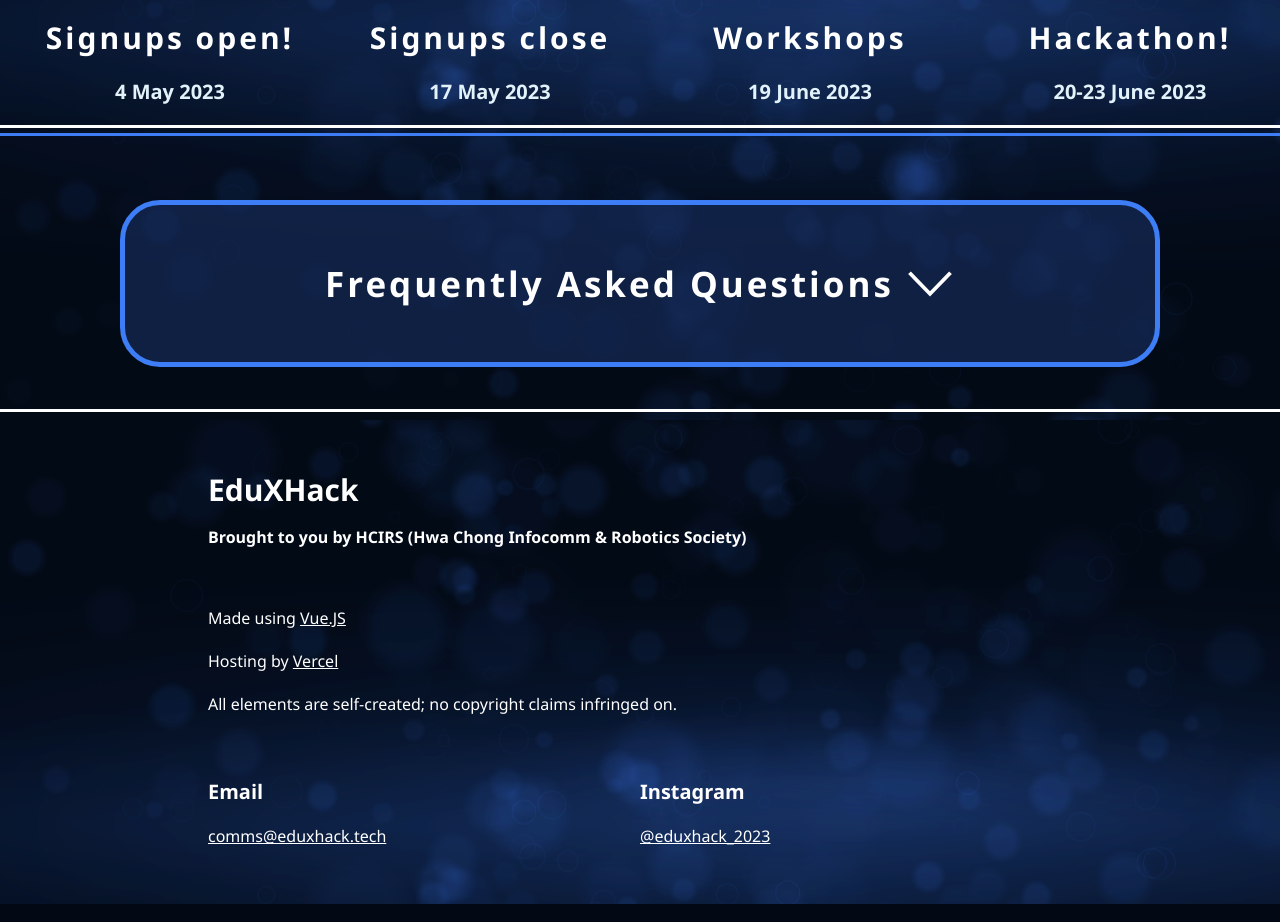
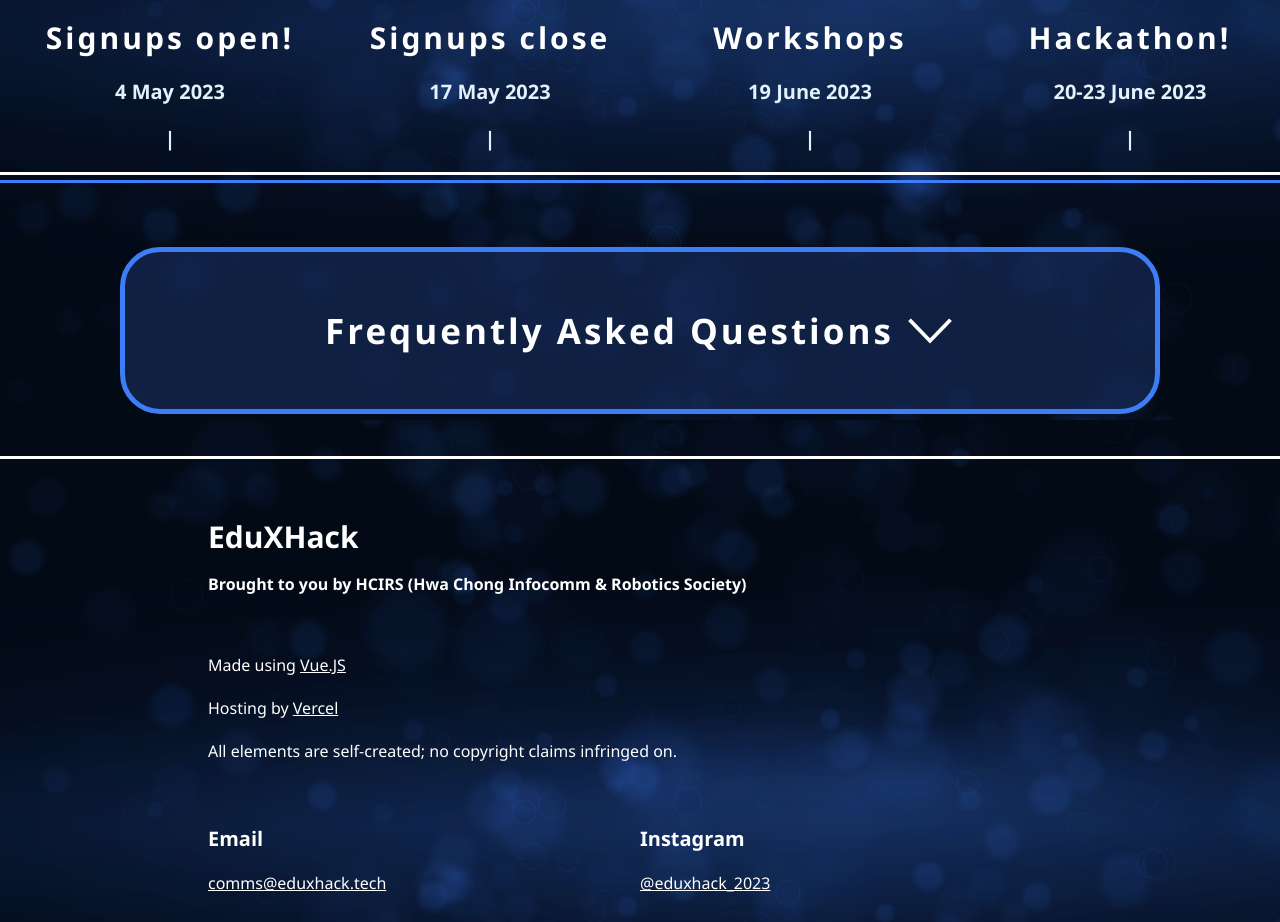
Before and after one commit to AXZET-5/EduXHack, a Vue app: page / in a window 1280 px wide. Shown: the part 2780-3702 px from the top of the page. Built offline with nearby package versions, Linux system fonts and the light colour scheme.

Commit message:
Update TimelineHorizontal.vue

```diff
--- a/src/components/TimelineHorizontal.vue
+++ b/src/components/TimelineHorizontal.vue
@@ -6,6 +6,7 @@
                 <br>
                 <text class="Timelined Title">Signups&nbspopen!</text>
                 <p class="Subtitle">4 May 2023</p>
+                <text class="Subtitle">|</text>
             </div>
         </div>
         <div>
@@ -13,6 +14,7 @@
                 <br>
                 <text class="Timelined Title">Signups close</text>
                 <p class="Subtitle">17 May 2023</p>
+                <text class="Subtitle">|</text>
             </div>
         </div>
         <div>
@@ -20,6 +22,7 @@
                 <br>
                 <text class="Timelined Title">Workshops</text>
                 <p class="Subtitle">19 June 2023</p>
+                <text class="Subtitle">|</text>
                 <p class="Subtitle"></p>
             </div>
         </div>
@@ -29,6 +32,7 @@
                 <text class="Timelined  Title">Hackathon!</text>
                 <p class="Subtitle">20-23 June 2023</p>
                 <p class="Subtitle"></p>
+                <text class="Subtitle">|</text>
             </div>
         </div>
     </div>
```
